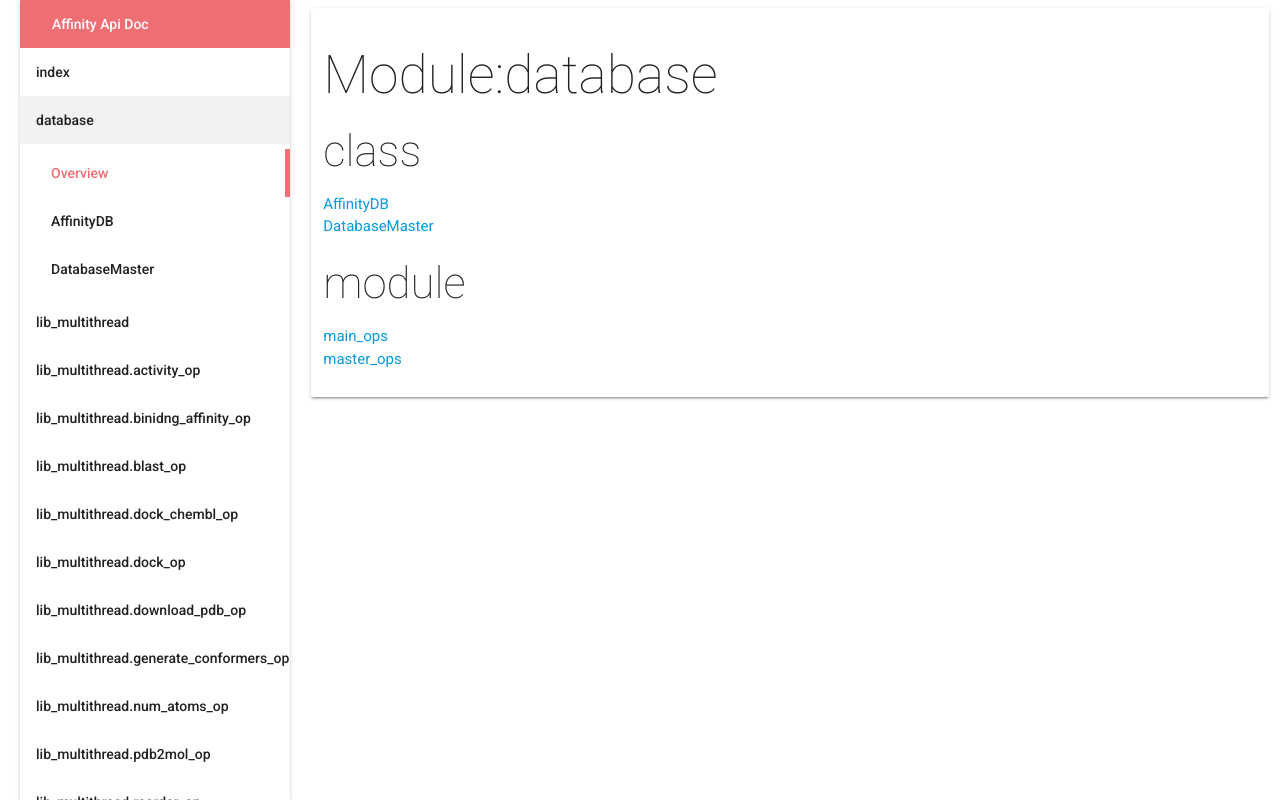
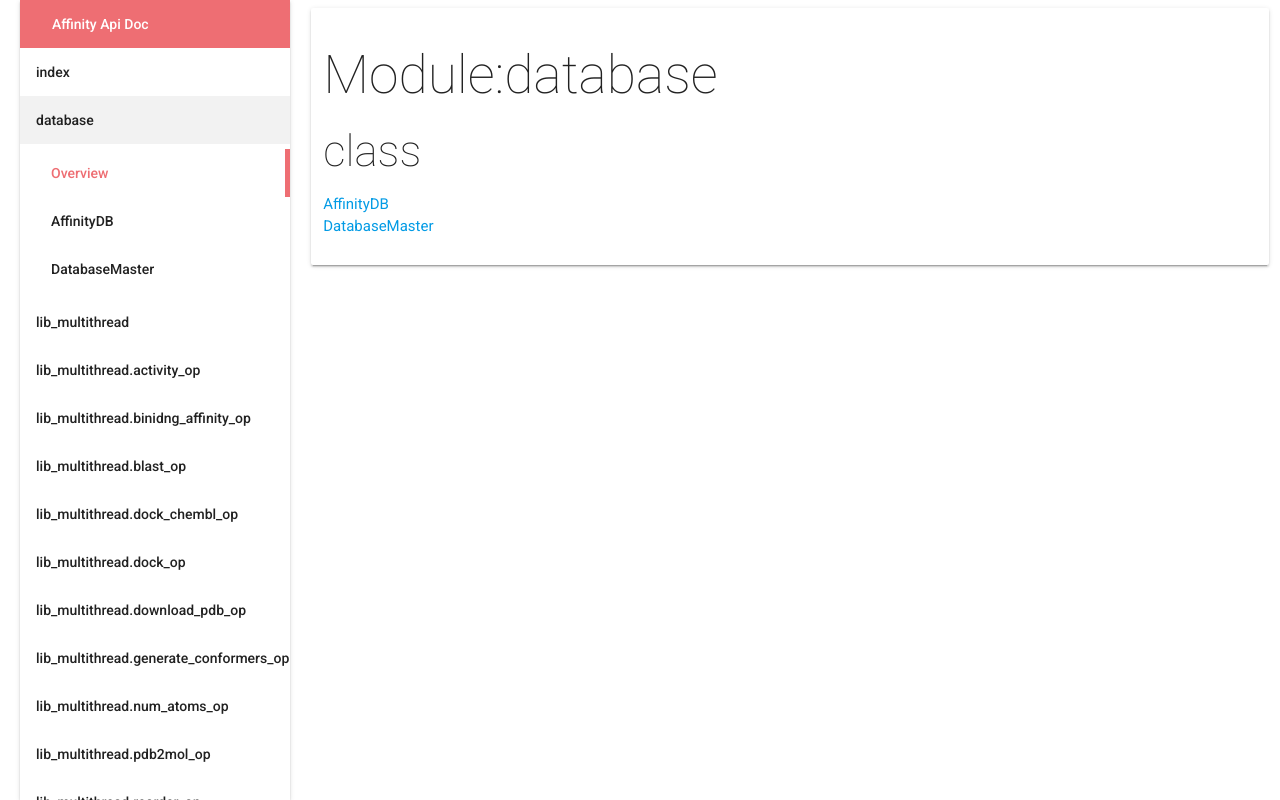
Before and after one commit to LXander/Lxander.github.io, a plain HTML site: page affinityDB/database.html in a window 1280 px wide. Drawn offline with nearby package versions, Linux system fonts and the light colour scheme; a script that the page names is missing.

Commit message:
remove empty module

```diff
--- a/affinityDB/database.html
+++ b/affinityDB/database.html
@@ -444,12 +444,6 @@
 
 <li><a href="database.master_ops.DatabaseMaster.html">DatabaseMaster</a>
 </li>
-</ul><h3>module</h3>
-<ul><li><a href="database.main_ops.html">main_ops</a>
-</li>
-
-<li><a href="database.master_ops.html">master_ops</a>
-</li>
 </ul>
               </div>
             </div>
```
Also changed, not shown: affinityDB/lib_multithread.html (+0 -6 lines), index.html (+0 -6 lines).
